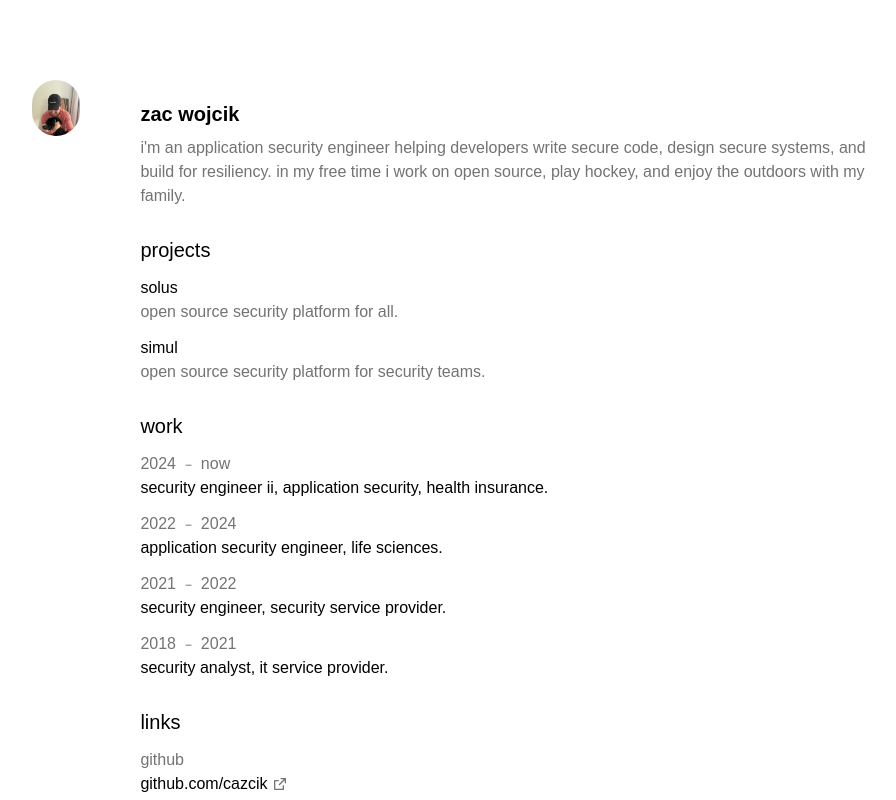
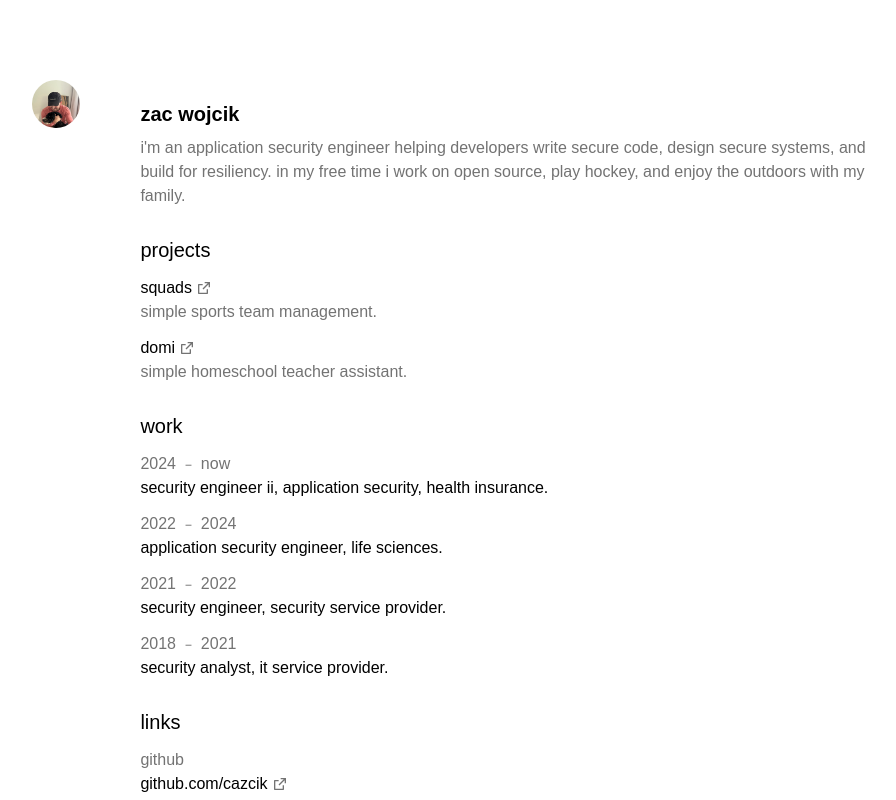
Before and after one commit to cazcik/website, a Next.js app: page / in a window 1280 px wide. Shown: the top 800 px of the page, without its empty margins (173-1069 px from the left). Built offline with nearby package versions, Linux system fonts and the light colour scheme; a web font is replaced by a local one.

Commit message:
projects

```diff
--- a/src/app/layout.tsx
+++ b/src/app/layout.tsx
@@ -79,7 +79,7 @@ export default function RootLayout({
                   src="/avatar.jpg"
                   width={2652}
                   height={3000}
-                  className="h-10 w-10 items-end rounded-full md:h-14 md:w-14"
+                  className="h-10 w-10 items-end rounded-full md:h-12 md:w-14"
                   alt="a man wearing a black cap holding a black dog"
                 />
               </Link>
--- a/src/app/page.tsx
+++ b/src/app/page.tsx
@@ -21,15 +21,35 @@ export default function IndexPage() {
         </h2>
         <div className="flex flex-col space-y-3">
           <div>
-            <p>solus</p>
-            <p className="text-neutral-500">
-              open source security platform for all.
-            </p>
+            <Link
+              className="group"
+              target="_blank"
+              rel="noopener norefferrer"
+              href="https://trysquads.com"
+            >
+              <div className="group flex items-center">
+                <p className="underline-offset-1 group-hover:underline">
+                  squads
+                </p>
+                <RiExternalLinkLine className="ml-1 h-4 w-4 text-neutral-500 group-hover:text-black dark:group-hover:text-white" />
+              </div>
+            </Link>
+            <p className="text-neutral-500">simple sports team management.</p>
           </div>
           <div>
-            <p>simul</p>
+            <Link
+              className="group"
+              target="_blank"
+              rel="noopener norefferrer"
+              href="https://usedomi.com"
+            >
+              <div className="group flex items-center">
+                <p className="underline-offset-1 group-hover:underline">domi</p>
+                <RiExternalLinkLine className="ml-1 h-4 w-4 text-neutral-500 group-hover:text-black dark:group-hover:text-white" />
+              </div>
+            </Link>
             <p className="text-neutral-500">
-              open source security platform for security teams.
+              simple homeschool teacher assistant.
             </p>
           </div>
         </div>
```
Also changed, not shown: 1 other file (tests, documents, lock files or other folders).
